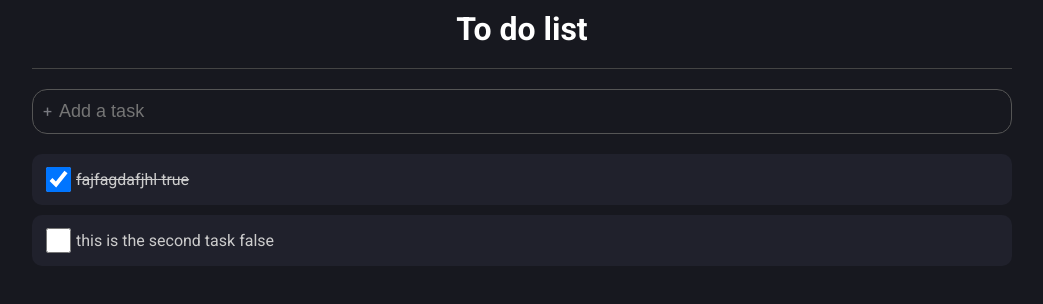
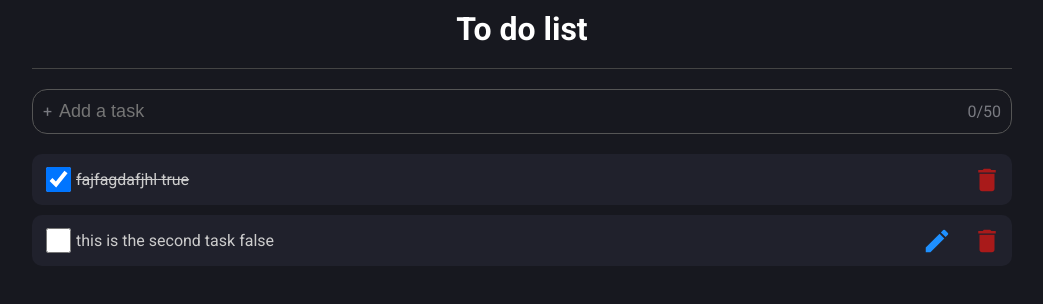
Before and after one commit to xistoeugenio/mini-typescript-projects, a React (Create React App) app: page / in a window 1280 px wide. Shown: the top 304 px of the page, without its empty margins (118-1161 px from the left). Built offline with nearby package versions, Linux system fonts and the light colour scheme.

Commit message:
added edit and delete to ListItem component

```diff
--- a/package.json
+++ b/package.json
@@ -3,6 +3,10 @@
   "version": "0.1.0",
   "private": true,
   "dependencies": {
+    "@emotion/react": "^11.10.5",
+    "@emotion/styled": "^11.10.5",
+    "@mui/icons-material": "^5.11.0",
+    "@mui/material": "^5.11.1",
     "@testing-library/jest-dom": "^5.16.5",
     "@testing-library/react": "^13.4.0",
     "@testing-library/user-event": "^13.5.0",
--- a/src/App.tsx
+++ b/src/App.tsx
@@ -7,7 +7,7 @@ import AddArea from "./components/addArea/AddArea";
 const App = () => {
   const [list, setList] = useState<Item[]>([
     { id: 1, name: "fajfagdafjhl", done: true },
-    { id: 1, name: "this is the second task", done: false }
+    { id: 2, name: "this is the second task", done: false }
   ])
 
   const handleAddTask = (taskName: string) => {
@@ -20,13 +20,24 @@ const App = () => {
     setList(newList)
   }
 
+
+  const handleTaskChange = (id: number, done: boolean) => {
+    let newList = [...list];
+    for(let i in newList) {
+      if(newList[i].id === id) {
+        newList[i].done = done;
+      }
+    }
+    setList(newList);
+  }
+
   return (
     <C.Container>
       <C.Area>
         <C.Header>To do list</C.Header>
         <AddArea onEnter={handleAddTask} />
         {list.map((item, index) => (
-          <ListItem key={index} item={item} />
+          <ListItem key={index} item={item} onChange={handleTaskChange}/>
         ))}
       </C.Area>
     </C.Container>
--- a/src/components/addArea/AddArea.tsx
+++ b/src/components/addArea/AddArea.tsx
@@ -19,12 +19,16 @@ export default function AddArea({ onEnter }: Props) {
     <C.Container>
       <div className="image">+</div>
       <input
+        maxLength={50}
         type="text"
         placeholder="Add a task"
         value={inputText}
         onChange={(e) => setInputText(e.target.value)}
         onKeyUp={handleKeyUp}
       />
+      <div className="wordLimit">
+        {inputText.length + "/50"}
+      </div>
     </C.Container>
   )
 }
--- a/src/components/listItem/ListItem.tsx
+++ b/src/components/listItem/ListItem.tsx
@@ -1,22 +1,29 @@
 import * as C from "./styles"
 import { Item } from "../../types/item"
-import { useState } from "react"
+import { Delete, Edit } from "@mui/icons-material"
 
 type Props = {
-    item: Item
+    item: Item,
+    onChange: (id: number, done: boolean) => void
 }
 
-const ListItem = ({ item }: Props) => {
-    const [isChecked, setIsChecked] = useState(item.done)
+const ListItem = ({ item, onChange }: Props) => {
 
     return (
-        <C.Container done={isChecked}>
+        <C.Container done={item.done}>
             <input
                 type="checkbox"
-                checked={isChecked}
-                onChange={e => setIsChecked(e.target.checked)}
+                checked={item.done}
+                onChange={e => onChange(item.id, e.target.checked)}
             />
             <label>{item.name} {item.done.toString()}</label>
+            <C.rightContainer>
+                {
+                    !item.done &&
+                    <Edit className="icon edit" />
+                }
+                <Delete className="icon delete" />
+            </C.rightContainer>
         </C.Container>
     )
 }
--- a/src/components/listItem/styles.ts
+++ b/src/components/listItem/styles.ts
@@ -21,7 +21,32 @@ export const Container = styled.div(({ done }: containerProps) => (
 
     label{
         color: #CCC;
-        text-decoration: ${done ? 'line-through' : 'initial'}
+        text-decoration: ${done ? 'line-through' : 'initial'};
+        flex: 1;
     }
 `
 ))
+
+export const rightContainer = styled.div`
+    display: flex;
+    gap: 20px;
+
+    .icon{
+        font-size: 30px;
+        cursor: pointer;
+
+        &.edit{
+            box-sizing: border-box;
+            color: dodgerblue;
+        }
+
+        &.delete{
+            color: #a91a1a;
+        }
+
+        &:hover{
+            border-radius: 5px;
+            background: #00000050;
+        }
+    }
+`
--- /dev/null
+++ b/src/style.css
@@ -0,0 +1,4 @@
+.c{
+    color: #00000050;
+    box-sizing: border-box;
+}
```
Also changed, not shown: 1 other file (tests, documents, lock files or other folders).
